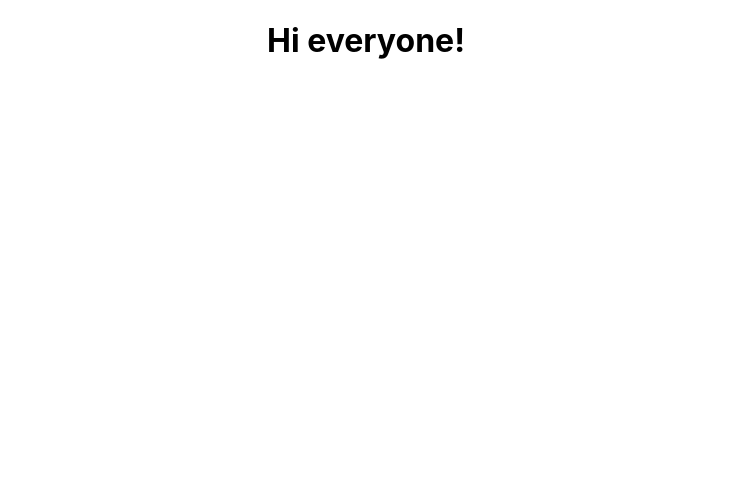
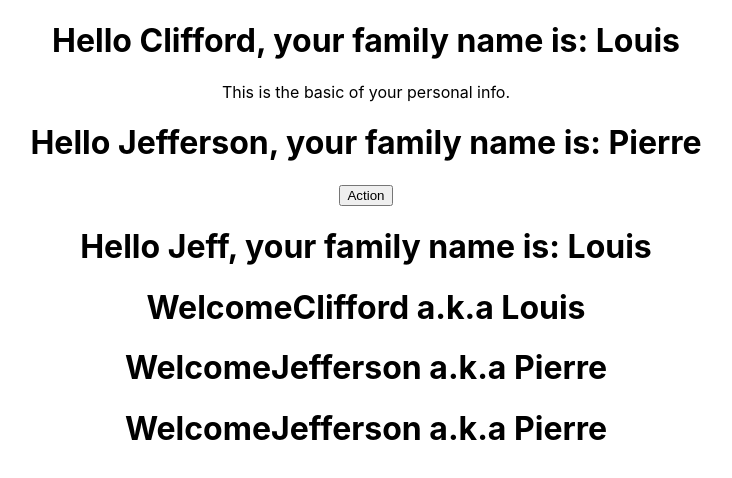
Before and after one commit to cliff10/learninig-react, a React (Create React App) app: page / in a window 1280 px wide. Shown: the top 478 px of the page, without its empty margins (274-1006 px from the left). Built offline with nearby package versions, Linux system fonts and the light colour scheme.

Commit message:
learned how to apply props either with functional or class component reactjs vd 09

```diff
--- a/src/App.js
+++ b/src/App.js
@@ -4,13 +4,24 @@ import './App.css';
 import MyComponent from './components/Greet';
 import Welcome from './components/Welcome'
 import Hello from './components/Hello';
+import Greet from './components/Greet';
 
 function App() {
   return (
     <div className="App">
-      {/* <MyComponent />
-      <Welcome  /> */}
-      <Hello />
+      <Greet firstName="Clifford" lastName="Louis">
+        <p> This is the basic of your personal info. </p>
+      </Greet>
+      <Greet firstName="Jefferson" lastName="Pierre">
+        <button>
+          Action
+        </button>
+      </Greet>
+      <Greet firstName="Jeff" lastName="Louis"/>
+
+      <Welcome firstName="Clifford" lastName="Louis" />
+      <Welcome  firstName="Jefferson" lastName="Pierre" />
+      <Welcome firstName="Jefferson" lastName="Pierre" />
     </div>
   );
 }
--- a/src/components/Greet.js
+++ b/src/components/Greet.js
@@ -1,11 +1,14 @@
 import React from 'react';
 
-// function Greet(){
-//     return <h1>Hello Vishwas</h1>
-// }
+const Greet = (props) => {
+    console.log(props);
+    return (
+        <div>
+            <h1>Hello {props.firstName}, your family name is: {props.lastName} </h1>
+            {props.children}
+        </div>
 
-const Greet = () => {
-    return <h1>Hello Clifford</h1>
+    )
 }
 
 export default Greet;
--- a/src/components/Welcome.js
+++ b/src/components/Welcome.js
@@ -4,7 +4,7 @@ class Welcome extends Component {
     render() {
         return (
             <div>
-                <h1>Class Component</h1>
+                <h1>Welcome{this.props.firstName} a.k.a {this.props.lastName}</h1>
             </div>
         )
     }
```
